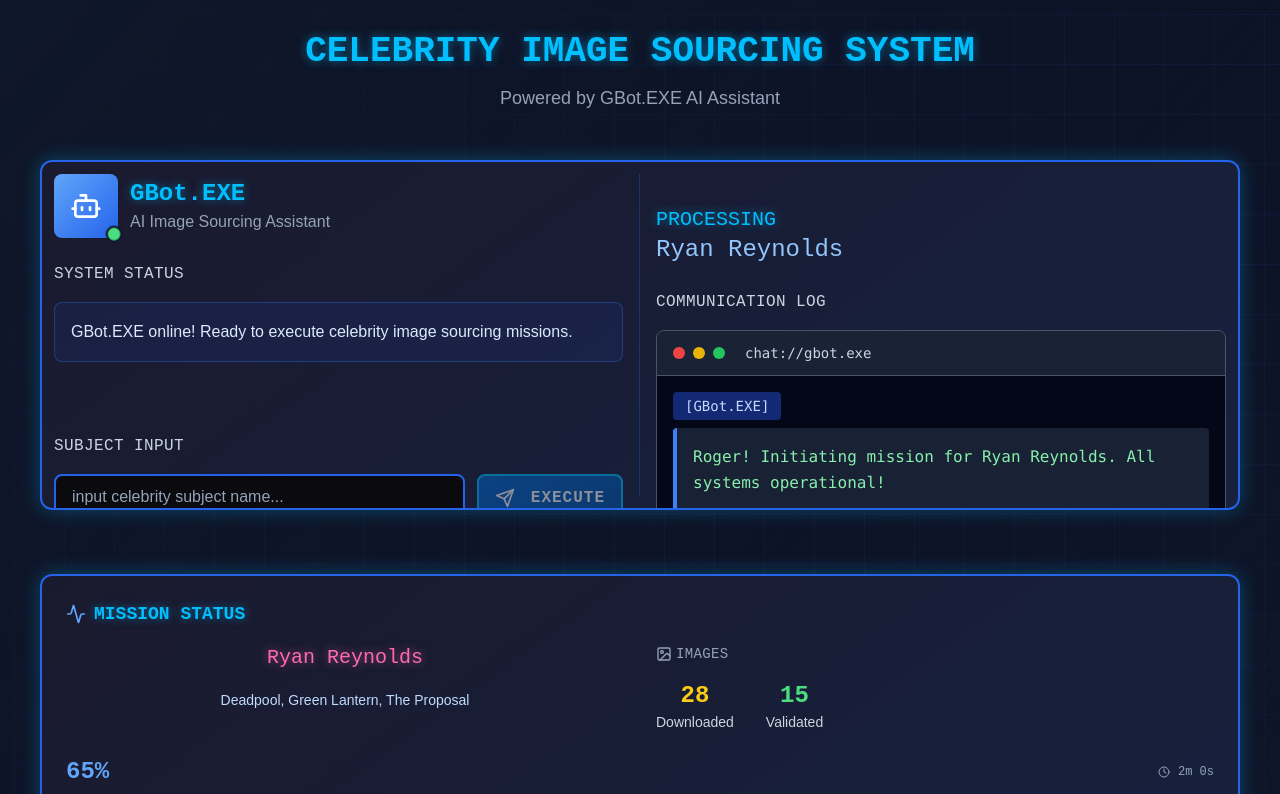
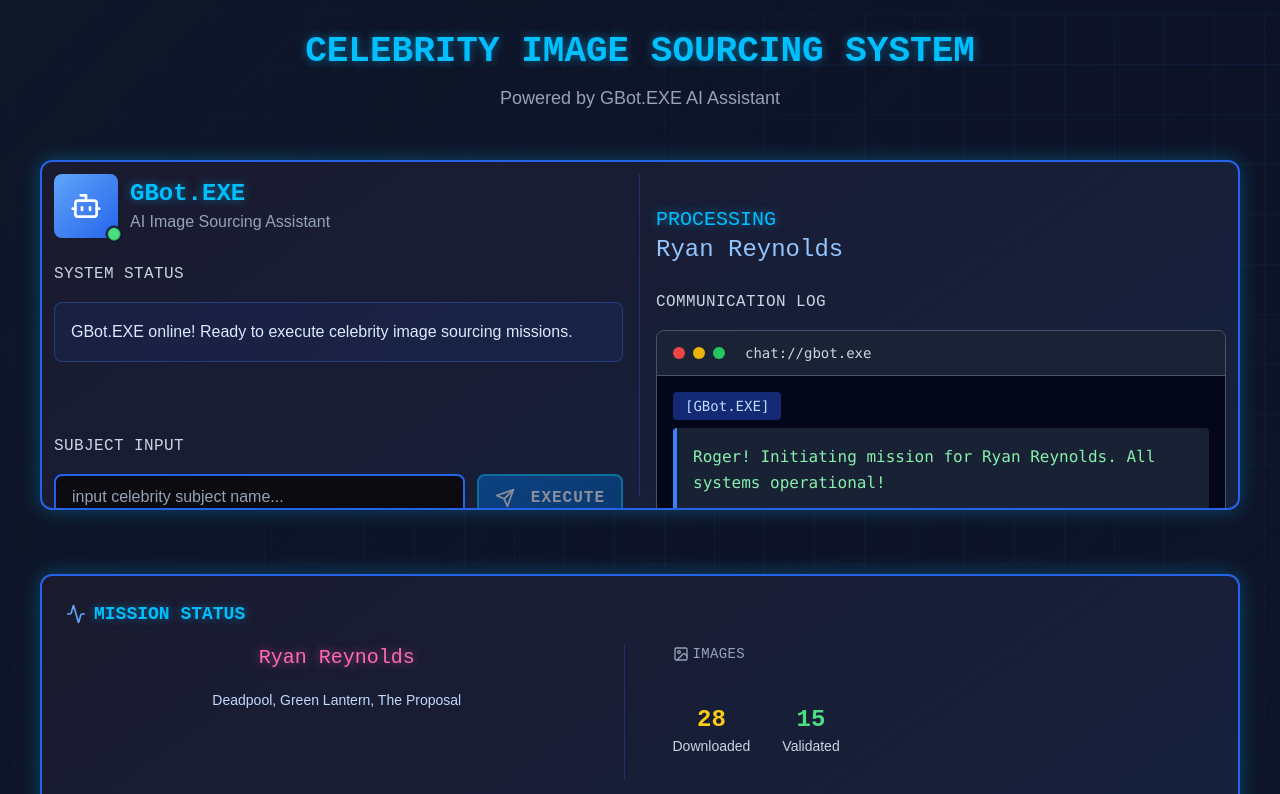
Before and after one commit to Esilos92/print-prep-node, a Next.js app in the folder dashboard/: page / in a window 1280 px wide. Shown: the top 794 px of the page. Built offline with nearby package versions, Linux system fonts and the light colour scheme.

Commit message:
Update ProgressDisplay.tsx

```diff
--- a/dashboard/src/components/ProgressDisplay.tsx
+++ b/dashboard/src/components/ProgressDisplay.tsx
@@ -147,7 +147,7 @@ export default function ProgressDisplay({ currentJob }: ProgressDisplayProps) {
               <div style={{ display: 'flex', flexDirection: 'row', gap: '32px' }}>
 
                 {/* Column 1 - Celebrity Info */}
-                <div style={{ flex: 1 }}>
+                <div style={{ flex: 1, paddingRight: '16px', borderRight: '1px solid rgba(37, 99, 235, 0.3)' }}>
                   {/* Celebrity Name */}
                   <h4 className="font-cyber text-xl text-glow-pink mb-4 text-center">
                     {currentJob.celebrity}
@@ -165,11 +165,12 @@ export default function ProgressDisplay({ currentJob }: ProgressDisplayProps) {
 
                 {/* Column 2 - Image Stats */}
                 {currentJob.imagesProcessed && (
-                  <div style={{ flex: 1 }}>
+                  <div style={{ flex: 1, paddingLeft: '16px' }}>
                     <h6 className="text-sm font-cyber text-slate-400 mb-4 tracking-wide flex items-center gap-1">
                       <Image className="w-4 h-4" />
                       IMAGES
                     </h6>
+                    <br />
                     <div className="flex gap-8">
                       <div className="text-center">
                         <div className="text-yellow-400 font-cyber text-2xl font-bold">
@@ -186,6 +187,7 @@ export default function ProgressDisplay({ currentJob }: ProgressDisplayProps) {
                         </div>
                       )}
                     </div>
+                    <br />
                   </div>
                 )}
               </div>
@@ -234,21 +236,18 @@ export default function ProgressDisplay({ currentJob }: ProgressDisplayProps) {
               {/* Column 1 - 33.33% */}
               <div style={{ width: '33.33%', paddingRight: '16px', borderRight: '1px solid rgba(37, 99, 235, 0.3)' }}>
                 <PhaseItem phase={phases[0]} index={0} />
-                {isPhaseActive(0) && <br />}
                 <PhaseItem phase={phases[1]} index={1} />
               </div>
 
               {/* Column 2 - 33.33% */}
               <div style={{ width: '33.33%', paddingLeft: '16px', paddingRight: '16px', borderRight: '1px solid rgba(37, 99, 235, 0.3)' }}>
                 <PhaseItem phase={phases[2]} index={2} />
-                {isPhaseActive(2) && <br />}
                 <PhaseItem phase={phases[3]} index={3} />
               </div>
 
               {/* Column 3 - 33.33% */}
               <div style={{ width: '33.33%', paddingLeft: '16px' }}>
                 <PhaseItem phase={phases[4]} index={4} />
-                {isPhaseActive(4) && <br />}
                 <PhaseItem phase={phases[5]} index={5} />
               </div>
             </div>
```
